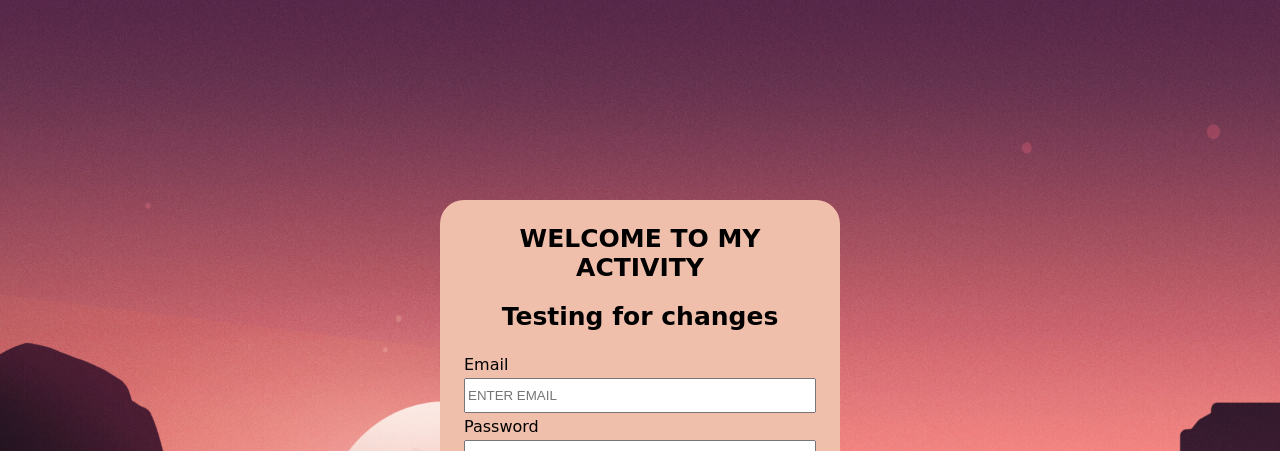
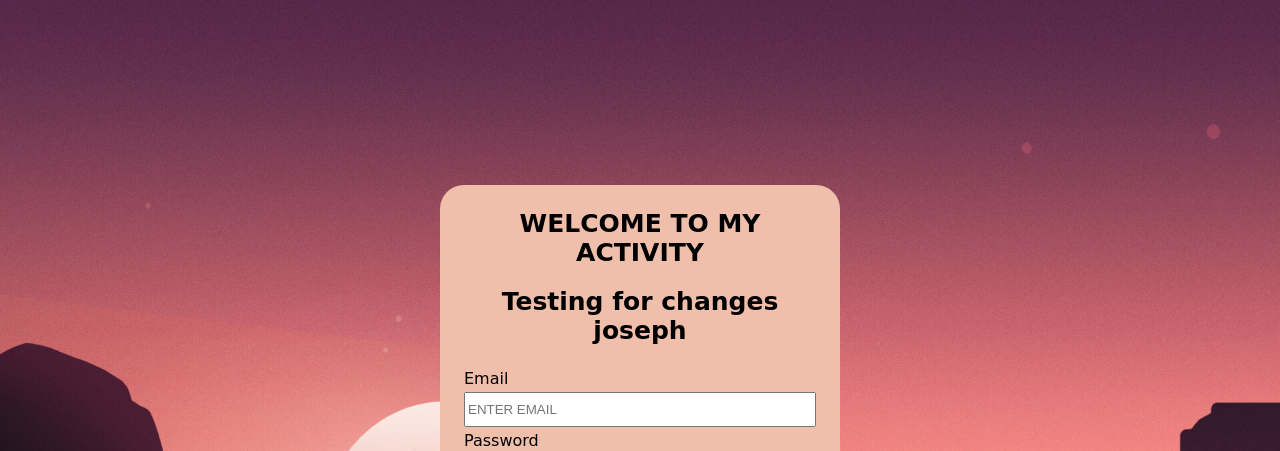
Before and after one commit to McDerpp/AppsDev---Portal, a plain HTML site: page Index.html in a window 1280 px wide. Shown: the top 451 px of the page. Drawn offline with Linux system fonts and the light colour scheme; a web font is replaced by a local one.

Commit message:
Change 1 by joseph

```diff
--- a/Index.html
+++ b/Index.html
@@ -17,7 +17,7 @@
 
         <div class="login">
             <p>WELCOME TO MY ACTIVITY</p>
-            <p>Testing for changes</p>
+            <p>Testing for changes joseph</p>
             <div class="inputs">
                 <label for="EMAIL">Email</label>
                 <input type="email" name="EMAIL" placeholder="ENTER EMAIL">
```
